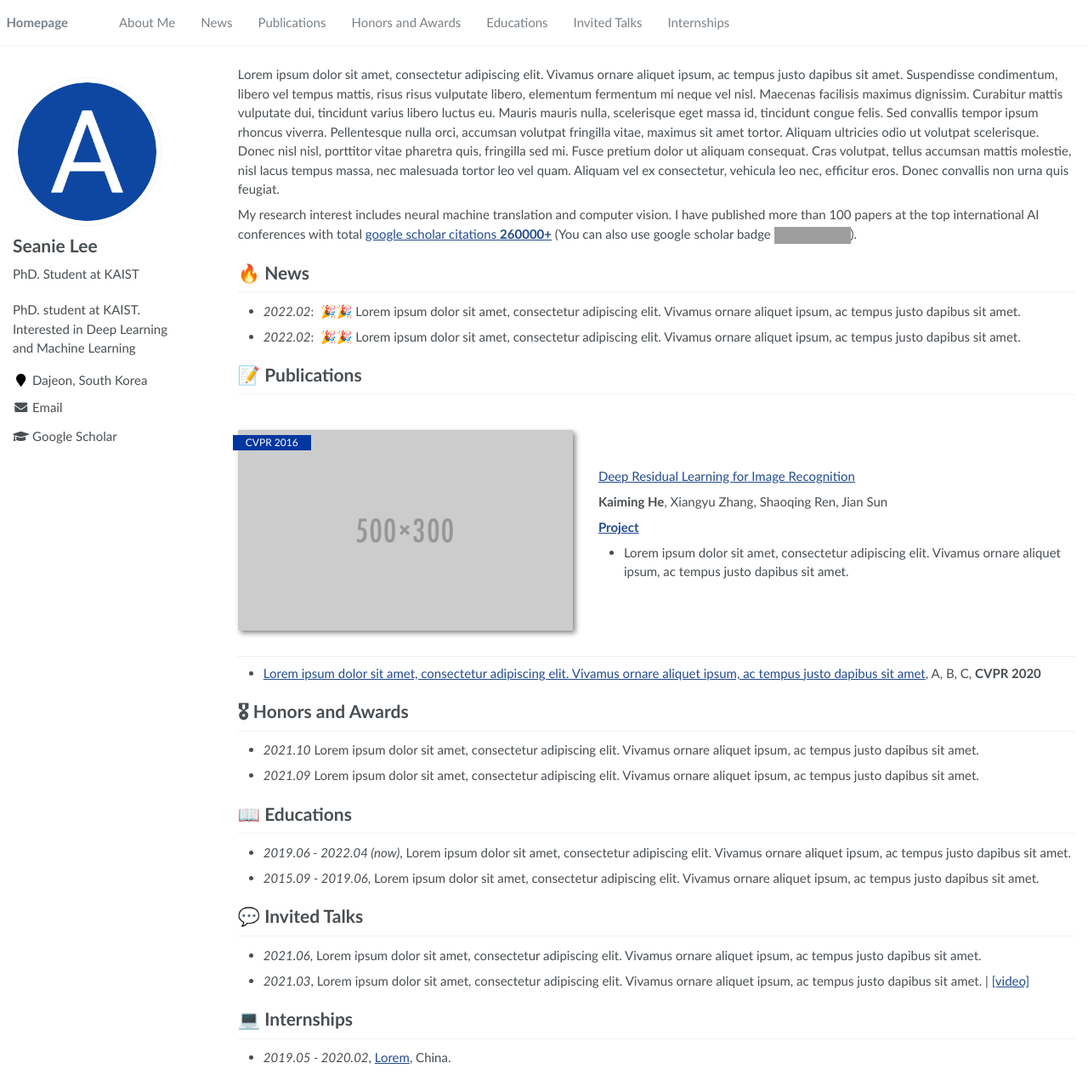
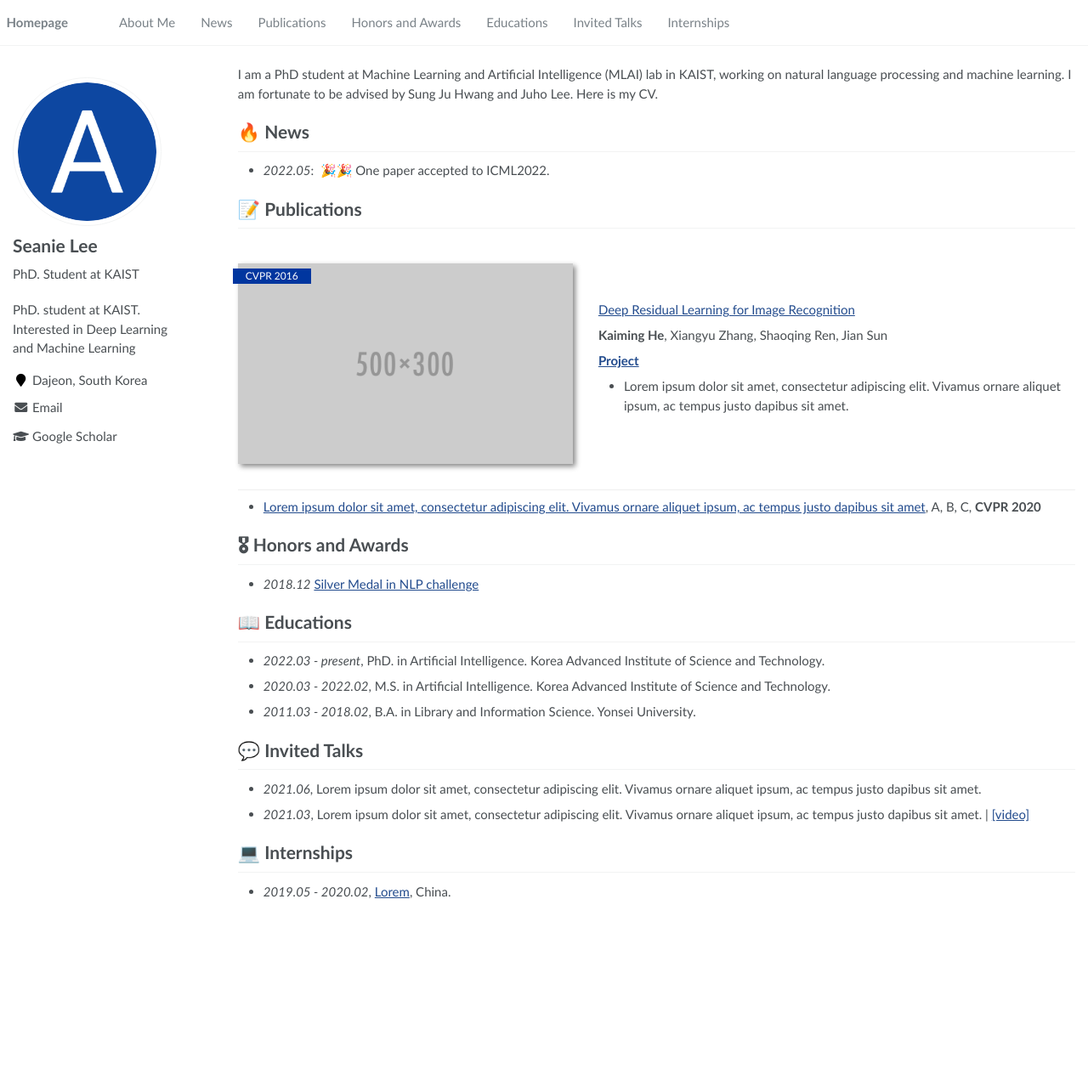
Before and after one commit to seanie14/seanie14.github.io, a Jekyll site: the page built from _pages/about.md, in a window 1280 px wide and 1271 px high. Shown: the whole window at 85% size. Built offline with Jekyll 4.4.1, drawn with Linux system fonts in a browser that asks for light colours; grey boxes are pictures that could not be loaded.

Commit message:
Update about.md

```diff
--- a/_pages/about.md
+++ b/_pages/about.md
@@ -17,14 +17,14 @@ redirect_from:
 
 <span class='anchor' id='about-me'></span>
 
-Lorem ipsum dolor sit amet, consectetur adipiscing elit. Vivamus ornare aliquet ipsum, ac tempus justo dapibus sit amet. Suspendisse condimentum, libero vel tempus mattis, risus risus vulputate libero, elementum fermentum mi neque vel nisl. Maecenas facilisis maximus dignissim. Curabitur mattis vulputate dui, tincidunt varius libero luctus eu. Mauris mauris nulla, scelerisque eget massa id, tincidunt congue felis. Sed convallis tempor ipsum rhoncus viverra. Pellentesque nulla orci, accumsan volutpat fringilla vitae, maximus sit amet tortor. Aliquam ultricies odio ut volutpat scelerisque. Donec nisl nisl, porttitor vitae pharetra quis, fringilla sed mi. Fusce pretium dolor ut aliquam consequat. Cras volutpat, tellus accumsan mattis molestie, nisl lacus tempus massa, nec malesuada tortor leo vel quam. Aliquam vel ex consectetur, vehicula leo nec, efficitur eros. Donec convallis non urna quis feugiat.
+I am a PhD student at Machine Learning and Artificial Intelligence (MLAI) lab in KAIST, working on natural language processing and machine learning. I am fortunate to be advised by Sung Ju Hwang and Juho Lee. Here is my CV.
 
-My research interest includes neural machine translation and computer vision. I have published more than 100 papers at the top international AI conferences with total <a href='https://scholar.google.com/citations?user=DhtAFkwAAAAJ'>google scholar citations <strong><span id='total_cit'>260000+</span></strong></a> (You can also use google scholar badge <a href='https://scholar.google.com/citations?user=DhtAFkwAAAAJ'><img src="https://img.shields.io/endpoint?url={{ url | url_encode }}&logo=Google%20Scholar&labelColor=f6f6f6&color=9cf&style=flat&label=citations"></a>).
+
 
 
 # 🔥 News
-- *2022.02*: &nbsp;🎉🎉 Lorem ipsum dolor sit amet, consectetur adipiscing elit. Vivamus ornare aliquet ipsum, ac tempus justo dapibus sit amet.
-- *2022.02*: &nbsp;🎉🎉 Lorem ipsum dolor sit amet, consectetur adipiscing elit. Vivamus ornare aliquet ipsum, ac tempus justo dapibus sit amet.
+- *2022.05*: &nbsp;🎉🎉 One paper accepted to ICML2022.
+<!-- - *2022.02*: &nbsp;🎉🎉 Lorem ipsum dolor sit amet, consectetur adipiscing elit. Vivamus ornare aliquet ipsum, ac tempus justo dapibus sit amet.  -->
 
 # 📝 Publications
 
@@ -43,12 +43,13 @@ My research interest includes neural machine translation and computer vision. I
 - [Lorem ipsum dolor sit amet, consectetur adipiscing elit. Vivamus ornare aliquet ipsum, ac tempus justo dapibus sit amet](https://github.com), A, B, C, **CVPR 2020**
 
 # 🎖 Honors and Awards
-- *2021.10* Lorem ipsum dolor sit amet, consectetur adipiscing elit. Vivamus ornare aliquet ipsum, ac tempus justo dapibus sit amet.
-- *2021.09* Lorem ipsum dolor sit amet, consectetur adipiscing elit. Vivamus ornare aliquet ipsum, ac tempus justo dapibus sit amet.
+- *2018.12* [Silver Medal in NLP challenge](https://github.com/monologg/naver-nlp-challenge-2018)
+<!-- - *2021.09* Lorem ipsum dolor sit amet, consectetur adipiscing elit. Vivamus ornare aliquet ipsum, ac tempus justo dapibus sit amet.  -->
 
 # 📖 Educations
-- *2019.06 - 2022.04 (now)*, Lorem ipsum dolor sit amet, consectetur adipiscing elit. Vivamus ornare aliquet ipsum, ac tempus justo dapibus sit amet.
-- *2015.09 - 2019.06*, Lorem ipsum dolor sit amet, consectetur adipiscing elit. Vivamus ornare aliquet ipsum, ac tempus justo dapibus sit amet.
+- *2022.03 - present*, PhD. in Artificial Intelligence. Korea Advanced Institute of Science and Technology.
+- *2020.03 - 2022.02*, M.S. in Artificial Intelligence. Korea Advanced Institute of Science and Technology.
+- *2011.03 - 2018.02*, B.A. in Library and Information Science. Yonsei University.
 
 # 💬 Invited Talks
 - *2021.06*, Lorem ipsum dolor sit amet, consectetur adipiscing elit. Vivamus ornare aliquet ipsum, ac tempus justo dapibus sit amet.
```
